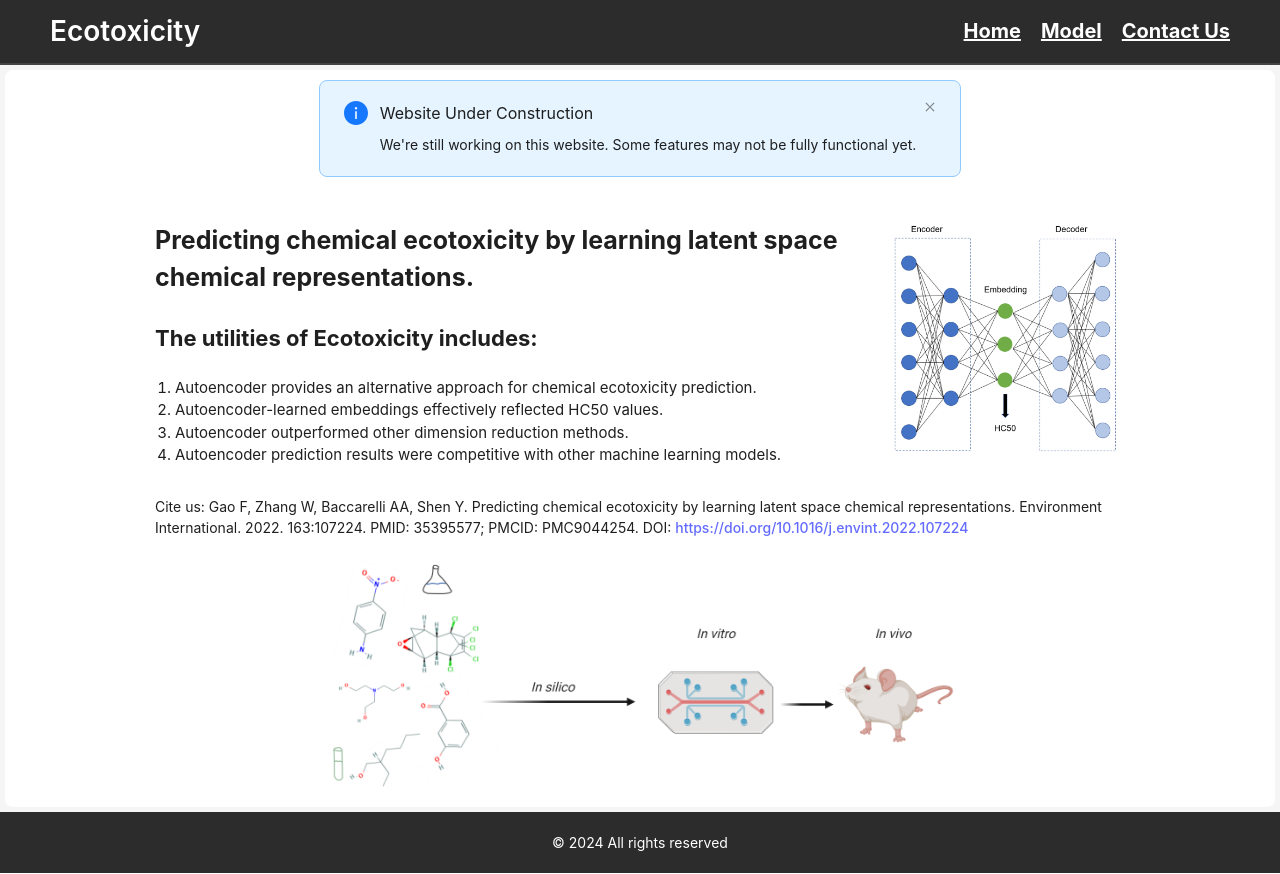
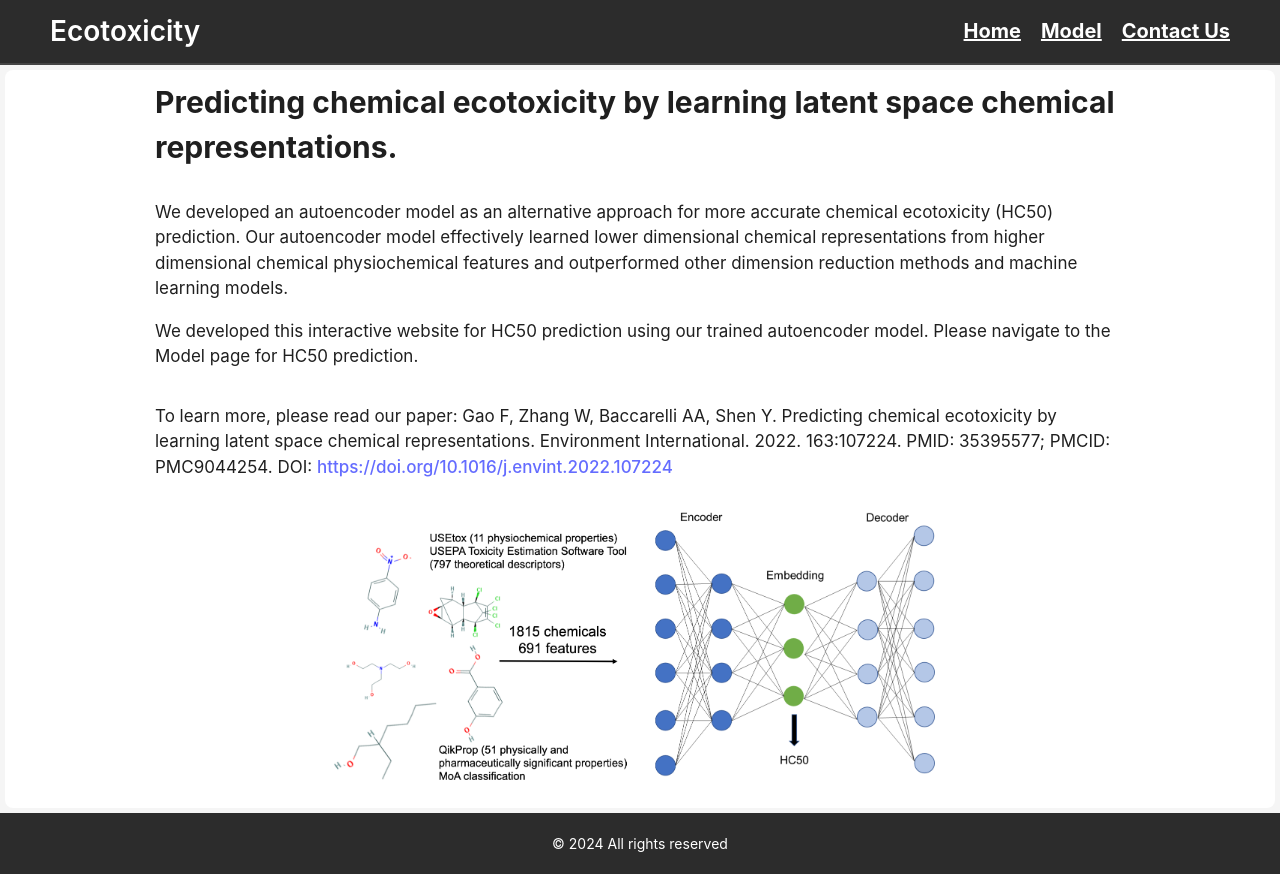
Before and after one commit to dhruvac29/webframe_2, a React (Vite) app in the folder webframe_2/: page / in a window 1280 px wide. Built offline with nearby package versions, Linux system fonts and the light colour scheme.

Commit message:
Home Page Front end complete

```diff
--- a/webframe_2/src/App.css
+++ b/webframe_2/src/App.css
@@ -144,7 +144,7 @@
 
 .diagram-image {
   margin: 0 auto;
-  max-width: 68%;
+  max-width: 65%;
   vertical-align: middle;
   display: inline-block;
   height: auto;
@@ -152,12 +152,13 @@
 }
 
 .large-text {
-  font-size: 25px;
+  font-size: 30px;
   font-weight: bold;
+  margin-top: 0%;
 }
 
 .small-text {
-  font-size: 15px;
+  font-size: 17px;
 }
 
 .medium-text {
--- a/webframe_2/src/Intro.jsx
+++ b/webframe_2/src/Intro.jsx
@@ -1,7 +1,7 @@
 import React, { useState, useEffect } from "react";
 import { Skeleton, Alert } from "antd";
 import "./App.css"; // Import the CSS file
-import diagramImg from "./assets/Picture1.png";
+import diagramImg from "./assets/front_image.png";
 import NetworkImg from "./assets/Network.png";
 
 const Intro = () => {
@@ -15,16 +15,6 @@ const Intro = () => {
   return (
     <>
       <div className="home-container">
-        {!loading && (
-          <Alert
-            message="Website Under Construction"
-            description="We're still working on this website. Some features may not be fully functional yet."
-            type="info"
-            showIcon
-            closable
-            style={{ marginBottom: "20px" }}
-          />
-        )}
         {loading ? (
           <Skeleton active paragraph={{ rows: 6 }} />
         ) : (
@@ -35,36 +25,41 @@ const Intro = () => {
                   Predicting chemical ecotoxicity by learning latent space
                   chemical representations.
                 </p>
-                <p className="medium-text">
+                {/* <p className="medium-text">
                   The utilities of Ecotoxicity includes:
+                </p> */}
+                {/* <ul className="small-text"> */}
+                <p className="small-text">
+                  We developed an autoencoder model as an alternative approach
+                  for more accurate chemical ecotoxicity (HC50) prediction. Our
+                  autoencoder model effectively learned lower dimensional
+                  chemical representations from higher dimensional chemical
+                  physiochemical features and outperformed other dimension
+                  reduction methods and machine learning models.
                 </p>
-                <ol className="small-text">
-                  <li>
-                    Autoencoder provides an alternative approach for chemical
-                    ecotoxicity prediction.
-                  </li>
-                  <li>
-                    Autoencoder-learned embeddings effectively reflected HC50
-                    values.
-                  </li>
-                  <li>
+                <p className="small-text">
+                  We developed this interactive website for HC50 prediction
+                  using our trained autoencoder model. Please navigate to the
+                  Model page for HC50 prediction.
+                </p>
+                {/* <li>
                     Autoencoder outperformed other dimension reduction methods.
                   </li>
                   <li>
                     Autoencoder prediction results were competitive with other
                     machine learning models.
-                  </li>
-                </ol>
+                  </li> */}
+                {/* </ul> */}
               </div>
-              <div className="grid-item image-section">
+              {/* <div className="grid-item image-section">
                 <img src={NetworkImg} className="cover-image" width="250" />
-              </div>
+              </div> */}
             </div>
-            <p>
-              Cite us: Gao F, Zhang W, Baccarelli AA, Shen Y. Predicting
-              chemical ecotoxicity by learning latent space chemical
-              representations. Environment International. 2022. 163:107224.
-              PMID: 35395577; PMCID: PMC9044254. DOI:{" "}
+            <p className="small-text">
+              To learn more, please read our paper: Gao F, Zhang W, Baccarelli
+              AA, Shen Y. Predicting chemical ecotoxicity by learning latent
+              space chemical representations. Environment International. 2022.
+              163:107224. PMID: 35395577; PMCID: PMC9044254. DOI:{" "}
               <a href="https://www.sciencedirect.com/science/article/pii/S0160412022001507">
                 https://doi.org/10.1016/j.envint.2022.107224
               </a>
```
Also changed, not shown: webframe_2/src/assets/front_image.png (added).
